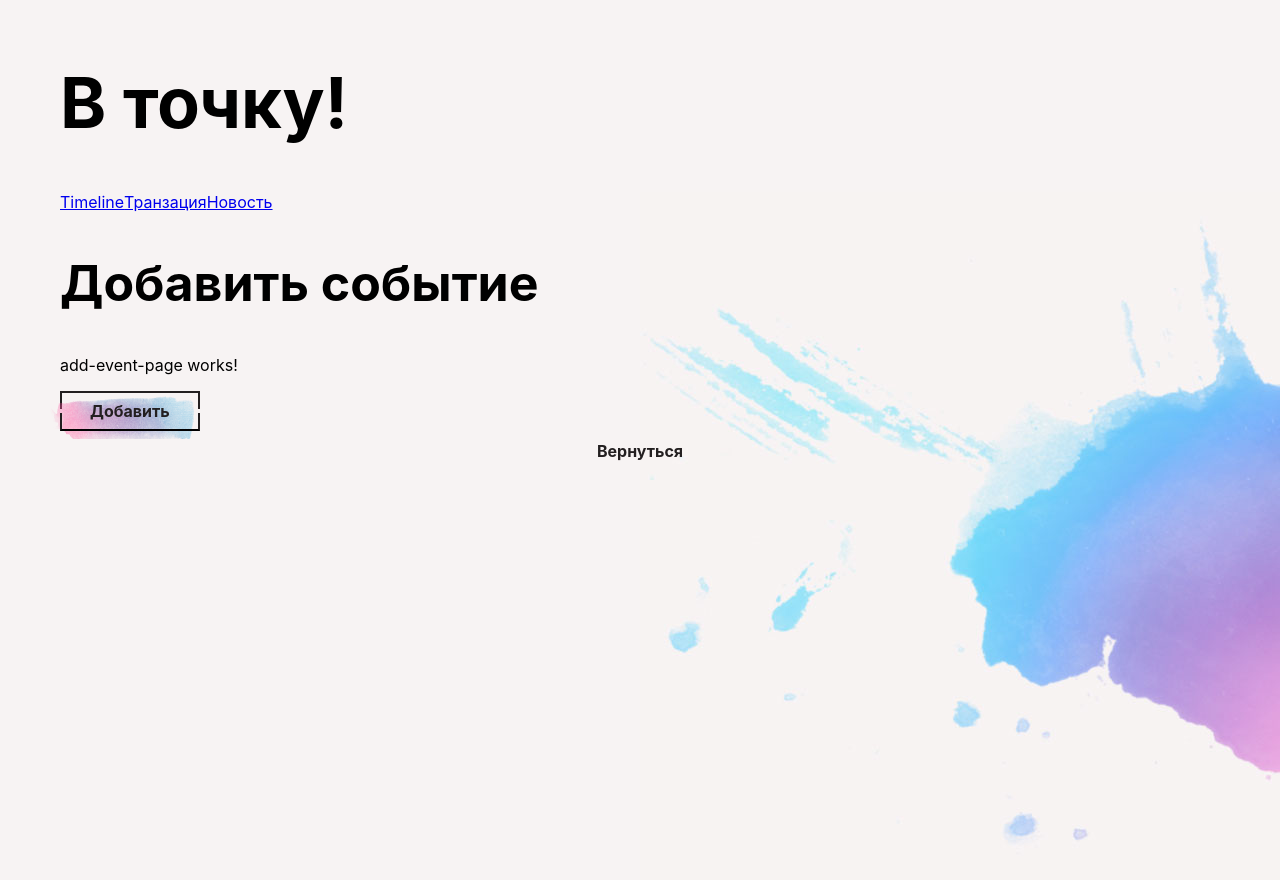
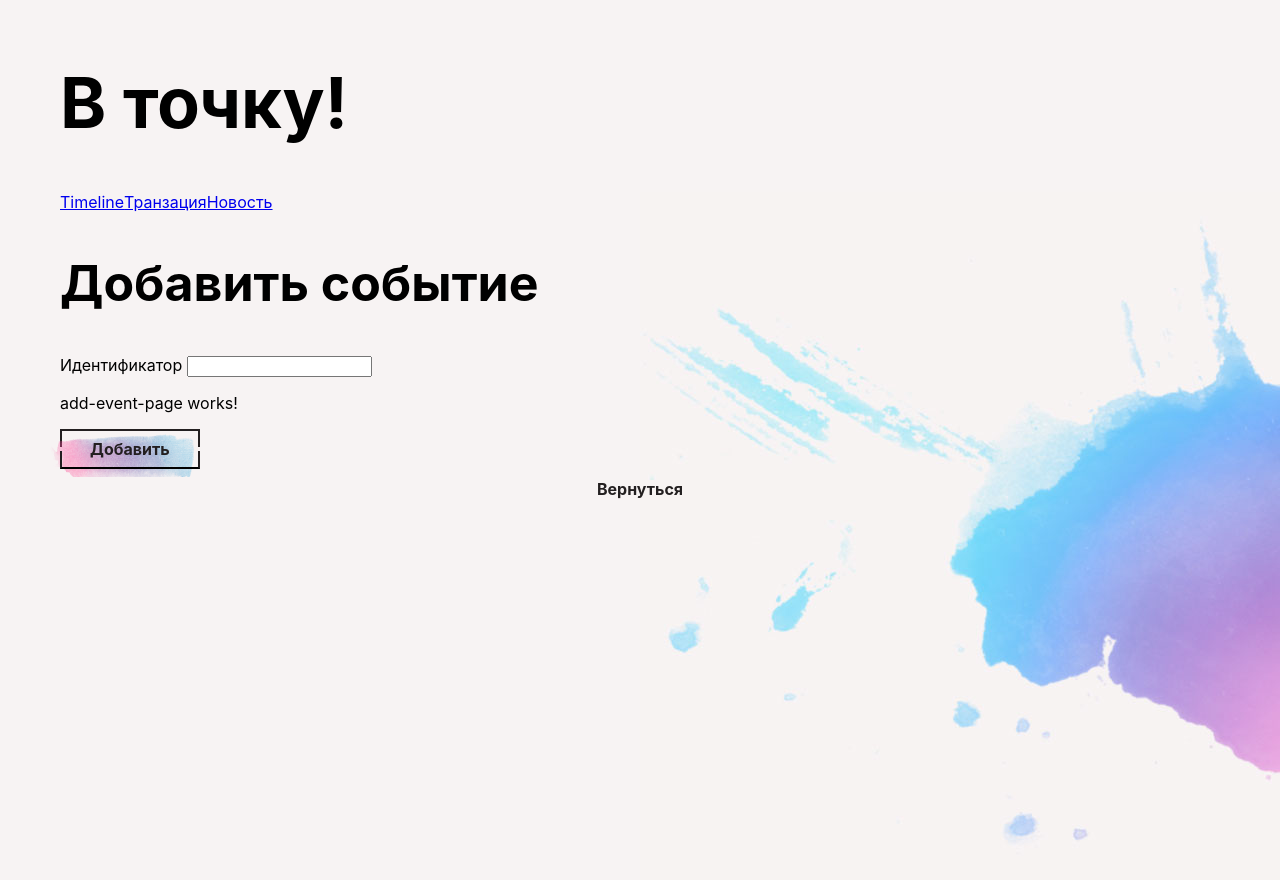
Before and after one commit to bree7e/bree7e-point, an Angular app: page /timeline/add in a window 1280 px wide. Shown: the top 880 px of the page. Built offline with nearby package versions, Linux system fonts and the light colour scheme.

Commit message:
forms module

```diff
--- a/src/app/app.module.ts
+++ b/src/app/app.module.ts
@@ -1,5 +1,6 @@
 import { BrowserModule } from '@angular/platform-browser';
 import { NgModule } from '@angular/core';
+import { FormsModule } from '@angular/forms';
 
 import { AppComponent } from './app.component';
 import { AppRoutingModule } from './app-routing.module';
@@ -22,7 +23,7 @@ import { AddEventPageComponent } from './pages/add-event-page/add-event-page.com
         EventComponent,
         AddEventPageComponent
     ],
-    imports: [BrowserModule, AppRoutingModule],
+    imports: [BrowserModule, AppRoutingModule, FormsModule],
     providers: [],
     bootstrap: [AppComponent]
 })
--- a/src/app/pages/add-event-page/add-event-page.component.html
+++ b/src/app/pages/add-event-page/add-event-page.component.html
@@ -1,11 +1,18 @@
 <div class="add-event">
     <h2 class="add-event__title">Добавить событие</h2>
-        <p>
-            add-event-page works!
-        </p>
+    <label for="id">
+        Идентификатор
+    </label>
+    <input
+        id="id"
+        class=""
+        [(ngModel)]="newEvent.id">
+    <p>
+        add-event-page works!
+    </p>
     <div class="aqua-button">
         <span class="aqua-button__bg"></span>
-        <a routerLink="/timeline" class="aqua-button__title">Добавить</a>
+        <a class="aqua-button__title" (click)="add()">Добавить</a>
     </div>
     <a routerLink="/timeline" class="aqua-button__title">Вернуться</a>
 </div>
--- a/src/app/pages/add-event-page/add-event-page.component.ts
+++ b/src/app/pages/add-event-page/add-event-page.component.ts
@@ -1,4 +1,8 @@
 import { Component, OnInit } from '@angular/core';
+import { EventEmitter } from '@angular/core';
+import { Output } from '@angular/core';
+
+import { NewsEvent } from 'src/app/shared/timeline-event';
 
 @Component({
   selector: 'app-add-event-page',
@@ -6,10 +10,19 @@ import { Component, OnInit } from '@angular/core';
   styleUrls: ['./add-event-page.component.scss']
 })
 export class AddEventPageComponent implements OnInit {
+  private newEvent = new NewsEvent('', '', '');
+
+  @Output()
+  addTimelineEvent: EventEmitter<NewsEvent> = new EventEmitter();
 
   constructor() { }
 
   ngOnInit() {
+
+  }
+
+  add() {
+    console.log('addTimelineEvent click')
   }
 
 }
```
